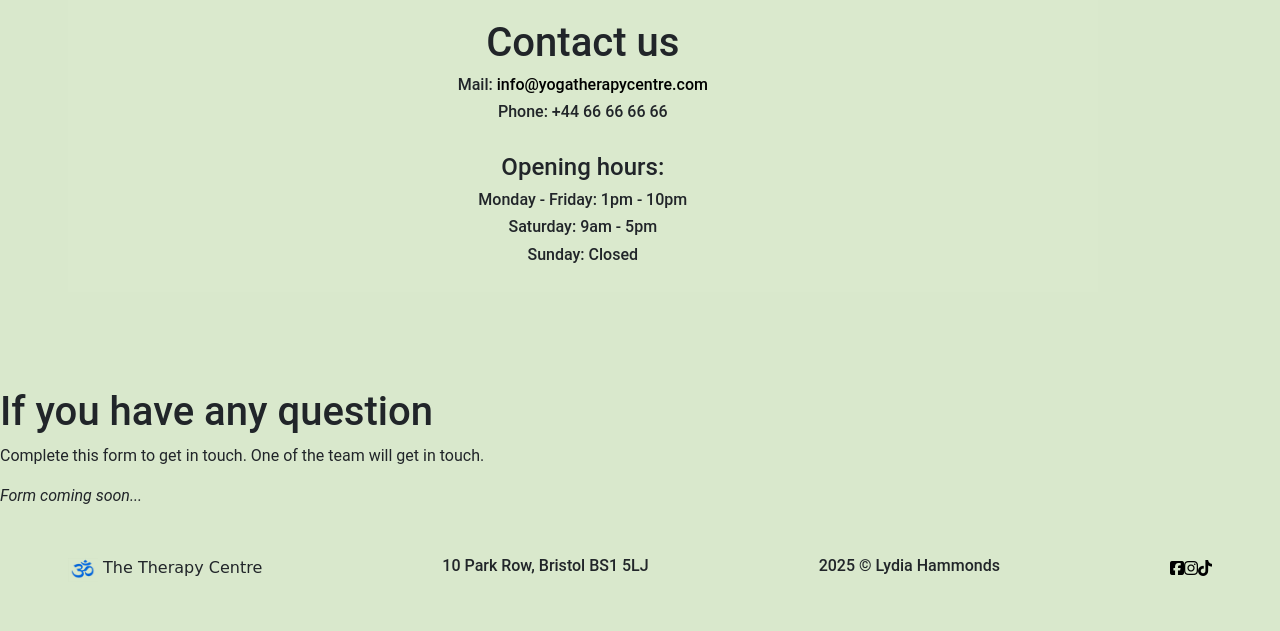
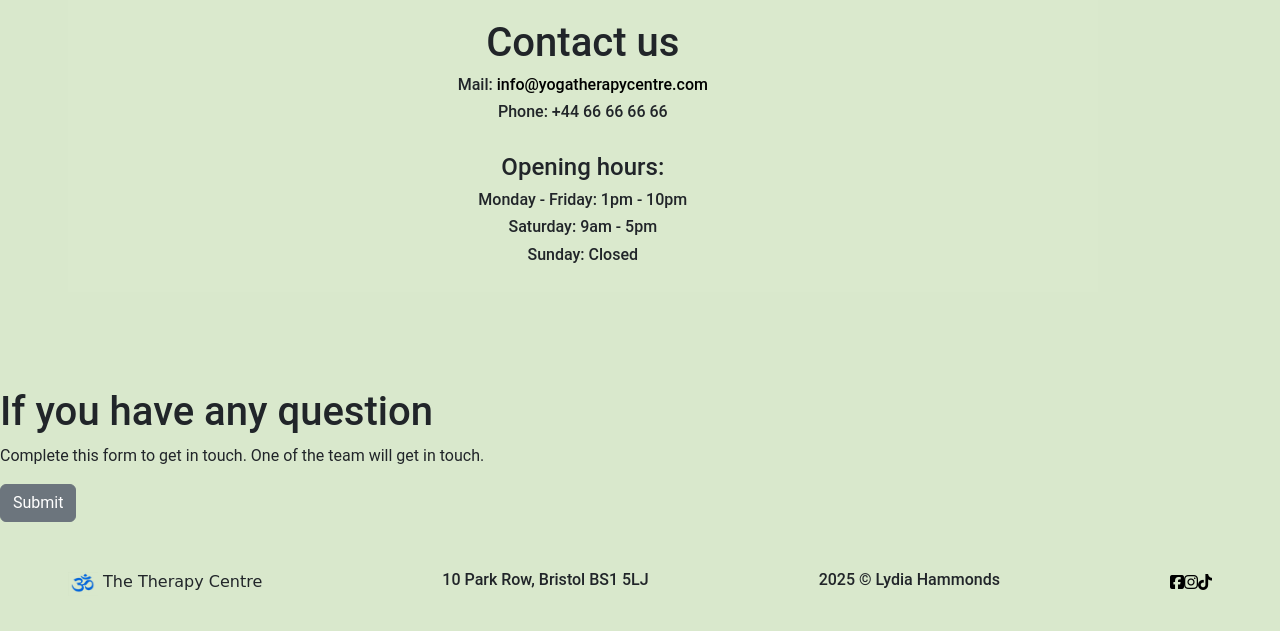
Before and after one commit to LidiaMorejudo/therapycentre, a Django app: page /enquiries/ in a window 1280 px wide. Shown: the part 121-752 px from the top of the page. Run offline with Django 5.2, Linux system fonts and the light colour scheme; some libraries are stand-ins or nearby versions.

Commit message:
Integrate enquiry form with crispy forms

```diff
--- a/inquiries/templates/inquiries/enquiries.html
+++ b/inquiries/templates/inquiries/enquiries.html
@@ -25,8 +25,13 @@
     <h1>If you have any question</h1>
     <p>Complete this form to get in touch. One of the team will get in touch.</p>
 
-    <!-- Contact form placeholder -->
-    <p><em>Form coming soon...</em></p>
+    <!-- Replace placeholder with actual form -->
+<form method="post">
+    {% csrf_token %}
+    {{ enquiry_form|crispy }}
+    <button class="btn btn-secondary" type="submit">Submit</button>
+</form>
+
 </div>
 
 {% endblock %}
```
